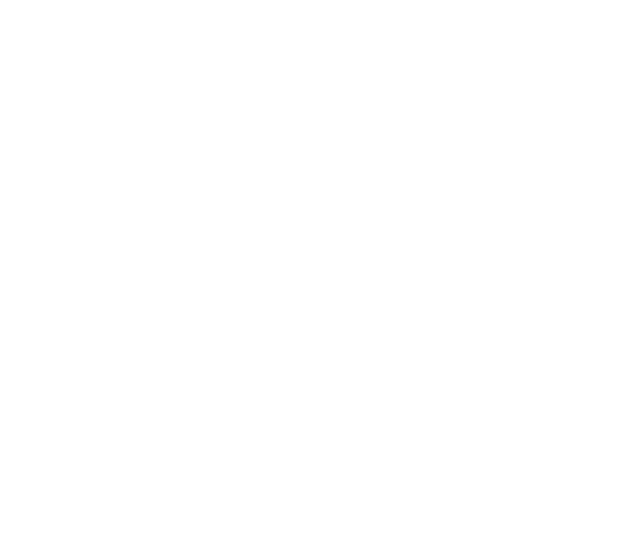
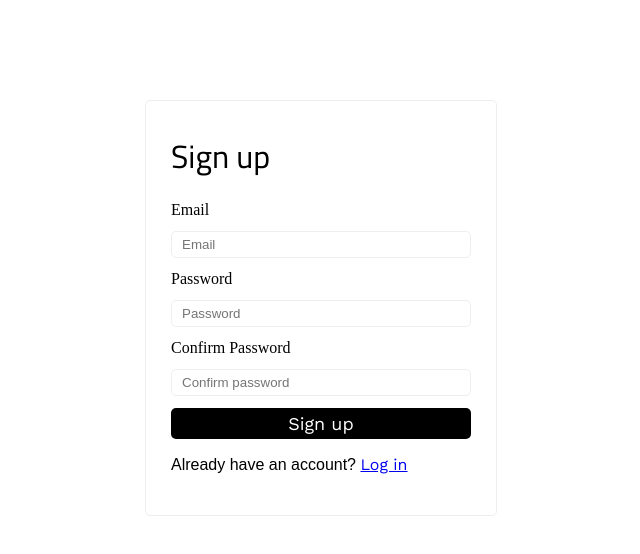
Before and after one commit to bourdier/jotter, a React (Vite) app: page /signup in a window 1280 px wide. Before the commit this address had no page. Shown: the top 554 px of the page, without its empty margins (319-959 px from the left). Built offline with nearby package versions, Linux system fonts and the light colour scheme; a web font is replaced by a local one.

Commit message:
Create Sign up page

```diff
--- a/src/App.jsx
+++ b/src/App.jsx
@@ -3,6 +3,7 @@
 
 import Homepage from './routes/Homepage'
 import Login from './routes/Login';
+import Signup from './routes/Signup';
 
 function App() {
   return (
@@ -10,6 +11,7 @@
       <Routes>
         <Route path="/" element={<Homepage />} />
         <Route path="/login" element={<Login />} />
+        <Route path="/signup" element={<Signup />} />
       </Routes>
     </>
   )
--- /dev/null
+++ b/src/routes/Signup.jsx
@@ -0,0 +1,17 @@
+export default function Signup() {
+  return (
+    <div className="sign">
+      <h1>Sign up</h1>
+      <form className="sign__form">
+        <label htmlFor="email">Email</label>
+        <input type="email" id="email" name="email" placeholder="Email" />
+        <label htmlFor="password">Password</label>
+        <input type="password" id="password" name="password" placeholder="Password" />
+        <label htmlFor="password">Confirm Password</label>
+        <input type="password" id="password" name="password" placeholder="Confirm password" />
+        <button type="submit" className="signup">Sign up</button>
+      </form>
+      <p>Already have an account? <a href="/login">Log in</a></p>
+    </div>
+  )
+}
```
